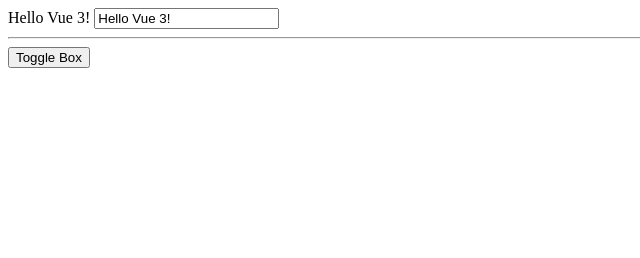
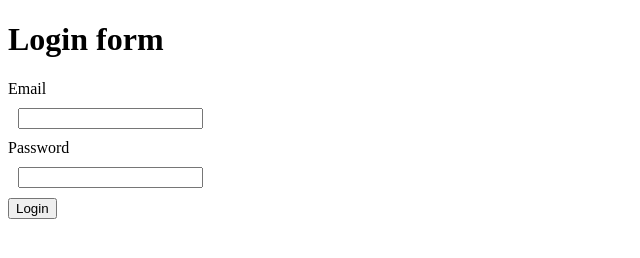
Before and after one commit to sanghvip/learning_vue, a plain HTML site: page index.html in a window 1280 px wide. Shown: the whole page, without its empty margins (0-640 px from the left). Drawn offline with nearby package versions, Linux system fonts and the light colour scheme.

Commit message:
Vue template loops

```diff
--- a/index.html
+++ b/index.html
@@ -21,12 +21,16 @@
             [v-cloak] {
                 display:none;
             }
+            input {
+                margin: 10px;
+                display: block;
+            }
             </style>
     </head>
     <body>
         <div id="app" v-cloak>
-           {{ greeting }} <!--Content inside {{}} will be parsed as javascript-->
-        <input @keyup.enter ="greet" v-model="greeting" />
+            <login-form/>
+
         <hr />
         <button @click="toggleBox">Toggle Box</button>
         <div v-if="isVisible" class="box"></div>
@@ -52,6 +56,73 @@
                     }
                 }
             })
+            app.component('login-form',{
+                template : `
+                <form @submit.prevent="handleSubmit">
+                    <h1> {{title}} </h1>
+                    <custom-input v-for="(input,i) in inputs" :key="i"
+                    v-model="input.value"
+                    :label="input.label"
+                    :type="input.type">
+                    </custom-input>
+                    <button>Login</button>
+                </form>
+                `,
+                data: function() {
+                    return {
+                        title: "Login form",
+                        inputs:[
+                            {
+                                label:"Email",
+                                value:"",
+                                type:"email"
+                            },
+                            {
+                                label:"Password",
+                                value:"",
+                                type:"password"}
+                        ],
+                        email:"test email",
+                        password:"1",
+                        emailLabel:"Email",
+                        passwordLabel:"Password"
+                    }
+                },
+                methods:{
+                    handleSubmit() {
+                        console.log(this.inputs)
+                        //console.log('submitted');
+                        //console.log("Email"+this.email);
+                        //console.log("Password"+this.password);
+                    }
+                } ,
+                components:['custom-input']
+            })
+            app.component('custom-input', {
+                template:`
+                <label>
+                    {{ label }}
+                    <input :type="type" v-model="inputValue">
+                </label>
+                `,
+                props:['label','type','modelValue'],
+                computed: {
+                    inputValue:{
+                        get(){
+                            return this.modelValue
+                        },
+                        set(value){
+                            this.$emit('update:modelValue', value)
+                        }
+                    }
+                },
+                // data(){
+                //     return{
+                //     inputValue:""
+                //     }
+                // }
+
+            })
             app.mount("#app") //Mount vue app inside the element with id app
         </script>
     </body>
```
Also changed, not shown: 1 other file.
